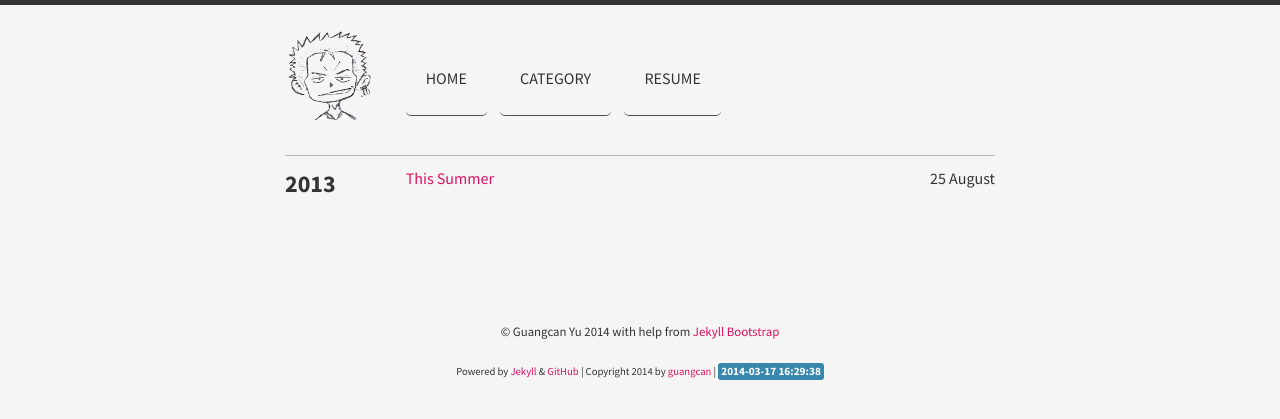
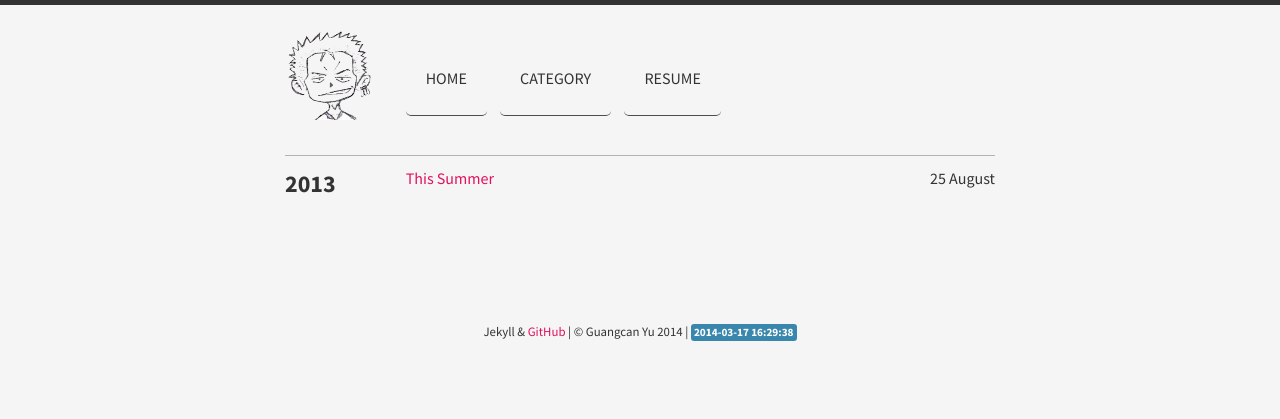
Before and after one commit to yuguangcan/yuguangcan.github.com, a Jekyll site: the page built from index.html, in a window 1280 px wide. Shown: the top 419 px of the page. Built offline with Jekyll 4.4.1, drawn with Linux system fonts in a browser that asks for light colours; nearby versions of some CDN libraries; Markdown is read by kramdown in place of the engine named in the settings.

Commit message:
css update

```diff
--- a/_layouts/default.html
+++ b/_layouts/default.html
@@ -16,12 +16,7 @@
       {{ content }}
 
     <footer>
-        <p>© Guangcan Yu 2014
-          with help from <a href="http://jekyllbootstrap.com" target="_blank" title="The Definitive Jekyll Blogging Framework">Jekyll Bootstrap</a>
-        </p>
-    </footer>
-    <footer>
-        <p><small>Powered by <a href="https://github.com/mojombo/jekyll">Jekyll</a> & <a href="http://pages.github.com">GitHub</a> | Copyright {{site.time | date:"%Y"}} by <a href="/resume">guangcan</a> | <span class="time-label" id="timeSpan"></span></small></p>
+        <p><Powered by <a href="https://github.com/mojombo/jekyll">Jekyll</a> & <a href="http://pages.github.com">GitHub</a> | © Guangcan Yu {{site.time | date:"%Y"}} | <span class="time-label" id="timeSpan"></span></p>
     </footer>
     </div>
 
```
